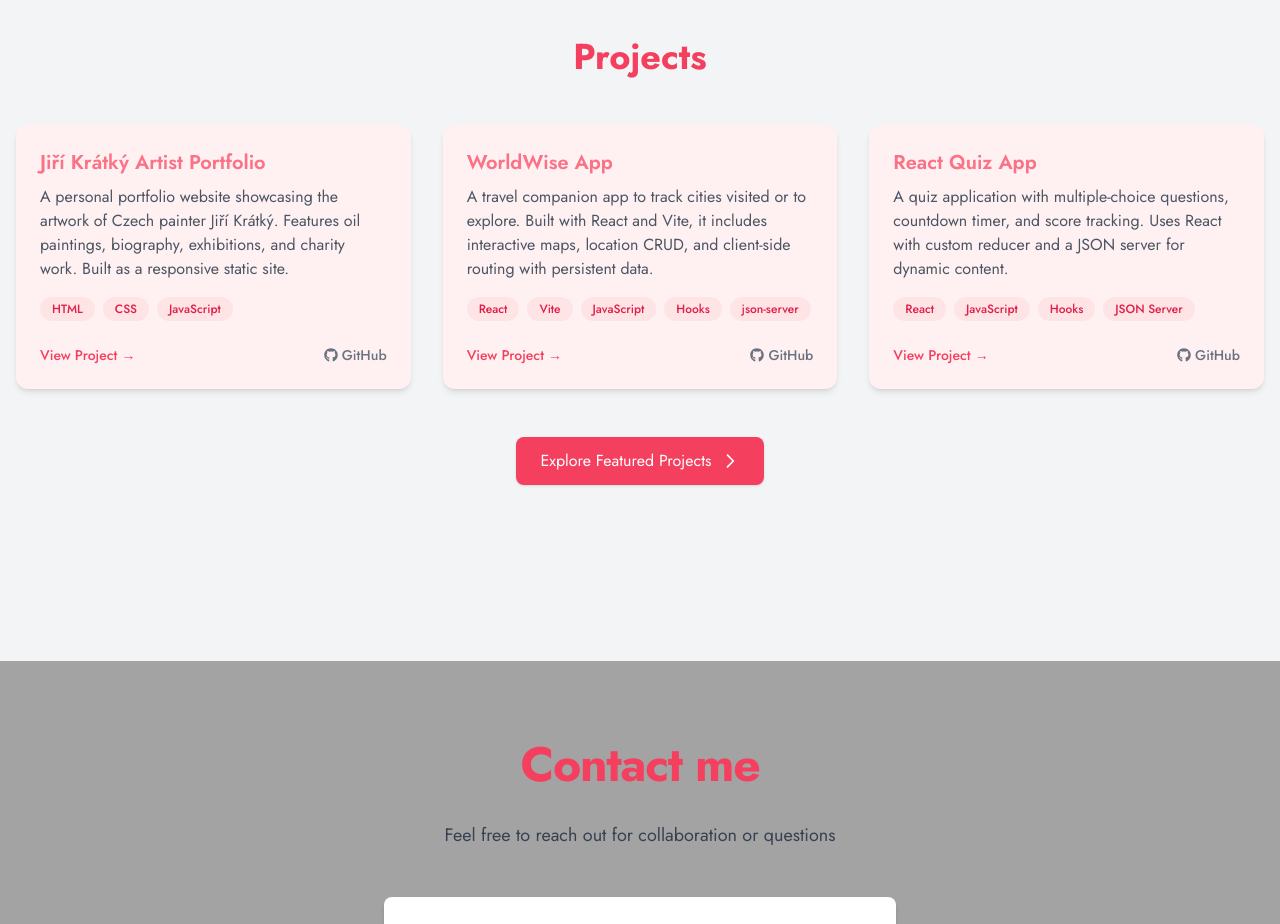
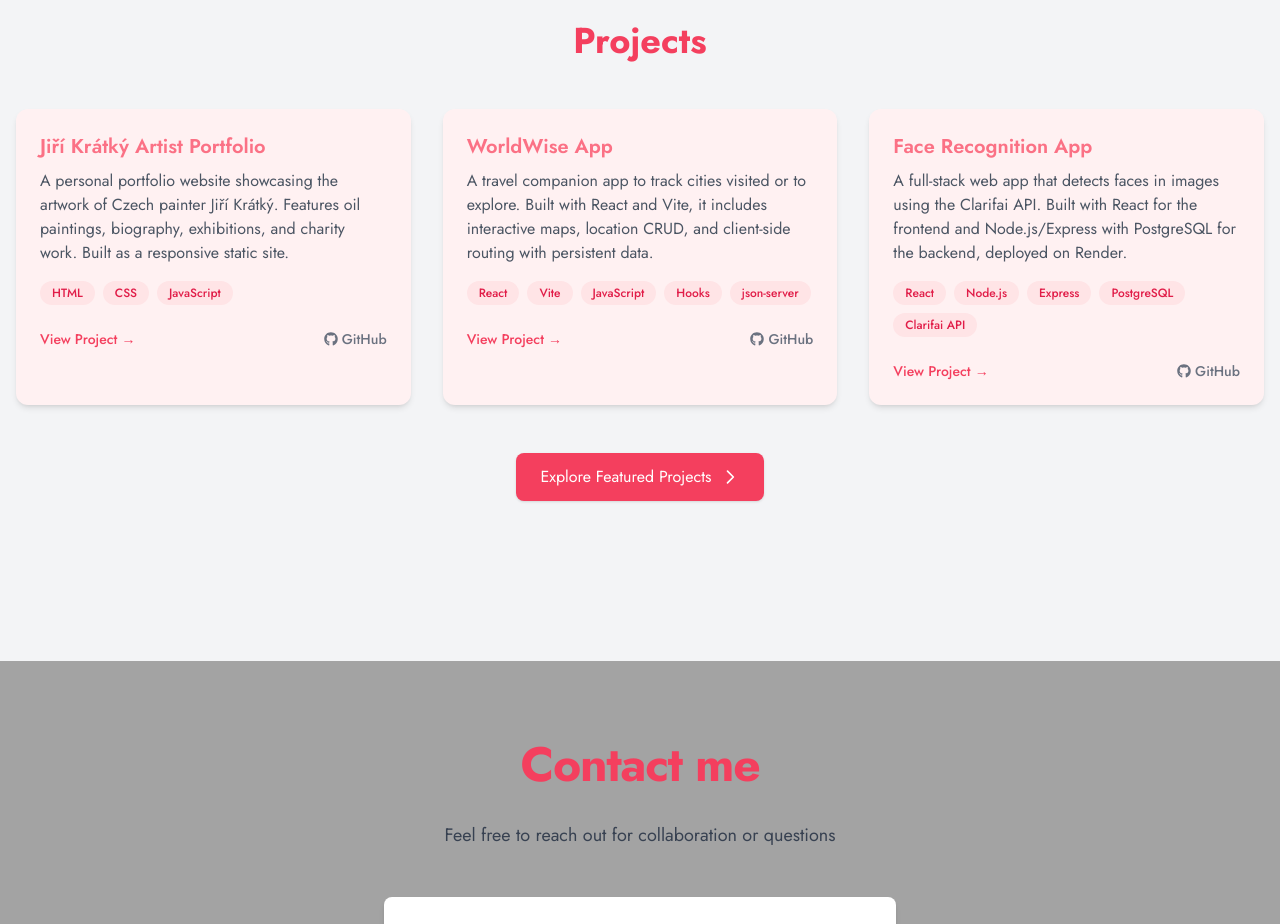
Before and after one commit to ElenaGregov/portfolio, a React (Create React App) app: page / in a window 1280 px wide. Shown: the part 1040-1964 px from the top of the page. Built offline with nearby package versions, Linux system fonts and the light colour scheme.

Commit message:
Update Projects.jsx

```diff
--- a/src/components/Projects.jsx
+++ b/src/components/Projects.jsx
@@ -20,13 +20,13 @@ const projects = [
     link: "https://worldwise-eg.netlify.app/",
     repo: "https://github.com/ElenaGregov/WorldWise",
   },
-  {
-    title: "React Quiz App",
+   {
+    title: "Face Recognition App",
     description:
-      "A quiz application with multiple-choice questions, countdown timer, and score tracking. Uses React with custom reducer and a JSON server for dynamic content.",
-    tech: ["React", "JavaScript", "Hooks", "JSON Server"],
-    link: "https://react-quiz-el.onrender.com/",
-    repo: "https://github.com/ElenaGregov/React-Quiz",
+      "A full-stack web app that detects faces in images using the Clarifai API. Built with React for the frontend and Node.js/Express with PostgreSQL for the backend, deployed on Render.",
+    tech: ["React", "Node.js", "Express", "PostgreSQL", "Clarifai API"],
+    link: "https://facerecapp-gikx.onrender.com/",
+    repo: "https://github.com/ElenaGregov/face-recognition-brain-front-end",
   },
 ];
 
```
